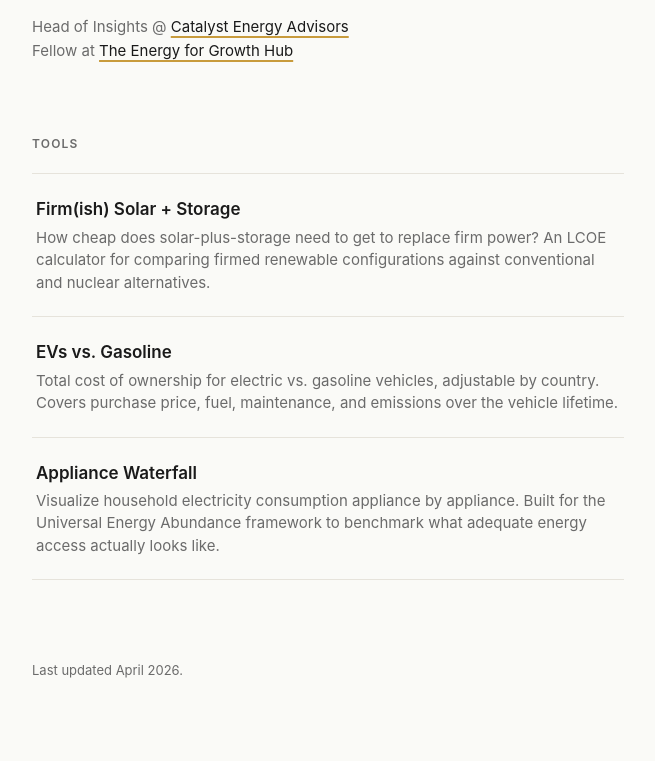
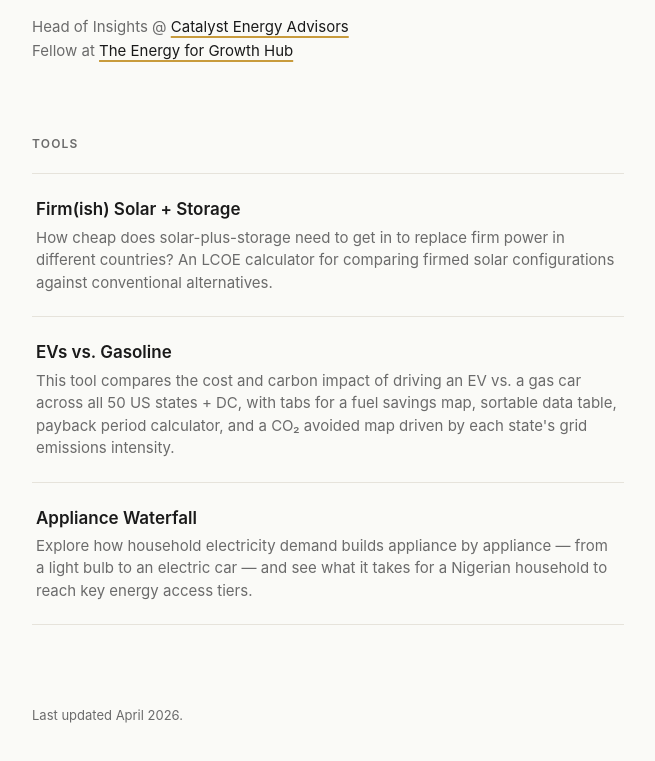
Before and after one commit to iandmuir/iandmuir.github.io, a plain HTML site: page index.html in a window 1280 px wide. Shown: the part 159-920 px from the top of the page, without its empty margins (312-967 px from the left). Drawn offline with Linux system fonts and the light colour scheme.

Commit message:
Update index.html

```diff
--- a/index.html
+++ b/index.html
@@ -167,15 +167,15 @@
       <div class="tools">
         <a class="tool" href="/firm-ish-solar/">
           <p class="tool-title">Firm(ish) Solar + Storage</p>
-          <p class="tool-desc">How cheap does solar-plus-storage need to get to replace firm power? An LCOE calculator for comparing firmed renewable configurations against conventional and nuclear alternatives.</p>
+          <p class="tool-desc">How cheap does solar-plus-storage need to get in to replace firm power in different countries? An LCOE calculator for comparing firmed solar configurations against conventional alternatives.</p>
         </a>
         <a class="tool" href="/evs-vs-gasoline/">
           <p class="tool-title">EVs vs. Gasoline</p>
-          <p class="tool-desc">Total cost of ownership for electric vs. gasoline vehicles, adjustable by country. Covers purchase price, fuel, maintenance, and emissions over the vehicle lifetime.</p>
+          <p class="tool-desc">This tool compares the cost and carbon impact of driving an EV vs. a gas car across all 50 US states + DC, with tabs for a fuel savings map, sortable data table, payback period calculator, and a CO₂ avoided map driven by each state's grid emissions intensity.</p>
         </a>
         <a class="tool" href="/uea-waterfall/">
           <p class="tool-title">Appliance Waterfall</p>
-          <p class="tool-desc">Visualize household electricity consumption appliance by appliance. Built for the Universal Energy Abundance framework to benchmark what adequate energy access actually looks like.</p>
+          <p class="tool-desc">Explore how household electricity demand builds appliance by appliance — from a light bulb to an electric car — and see what it takes for a Nigerian household to reach key energy access tiers.</p>
         </a>
       </div>
     </section>
```
